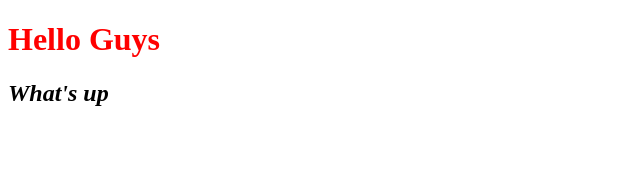
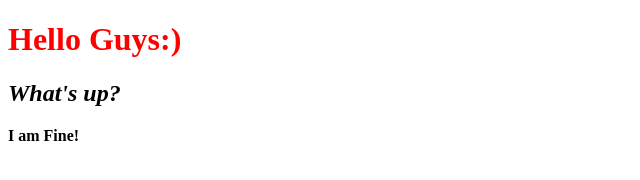
Before and after one commit to kaushik-herle/second-local-repo, a plain HTML site: page index.html in a window 1280 px wide. Shown: the whole page, without its empty margins (0-640 px from the left). Drawn offline with Linux system fonts and the light colour scheme.

Commit message:
trying to merge from console

```diff
--- a/index.html
+++ b/index.html
@@ -6,7 +6,8 @@
     <title>Document</title>
 </head>
 <body>
-    <h1 style="color: red;">Hello Guys</h1>
-    <h2><em>What's up</em></h2>
+    <h1 style="color: red;">Hello Guys:)</h1>
+    <h2><em>What's up?</em></h2>
+    <strong>I am Fine!</strong>
 </body>
 </html>
```
